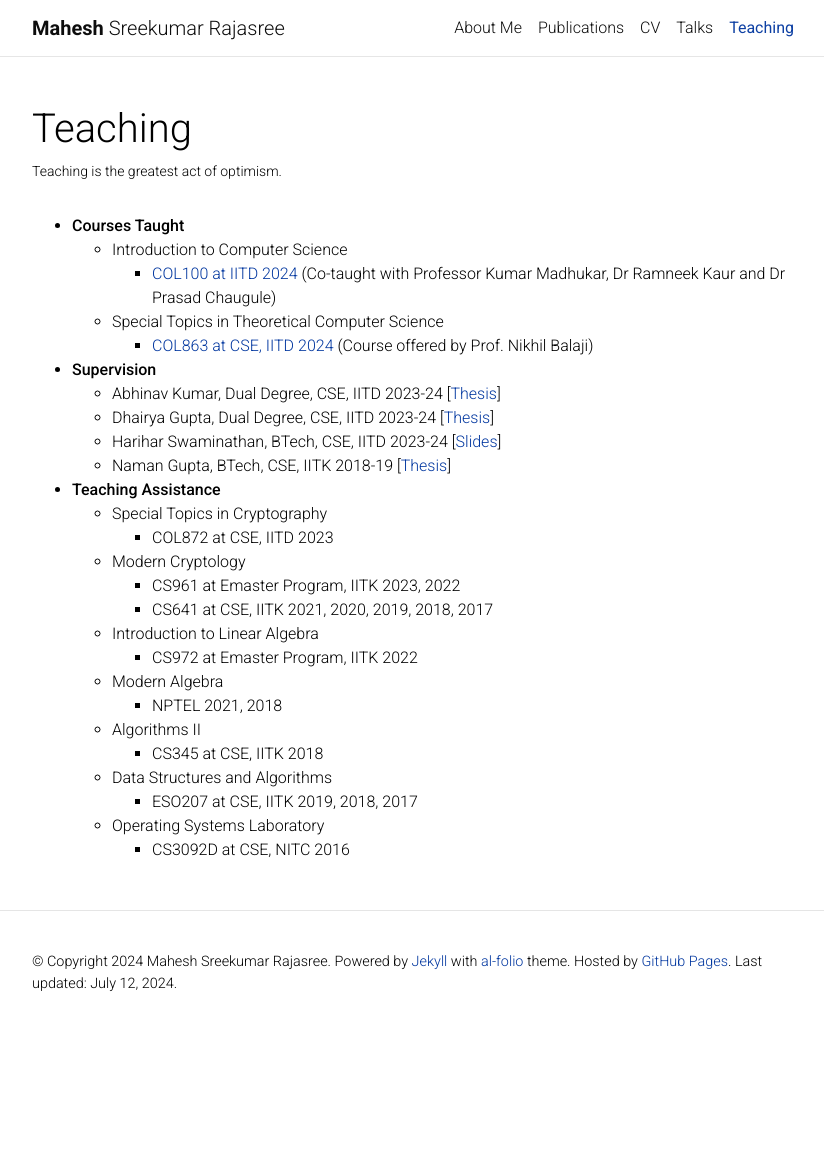
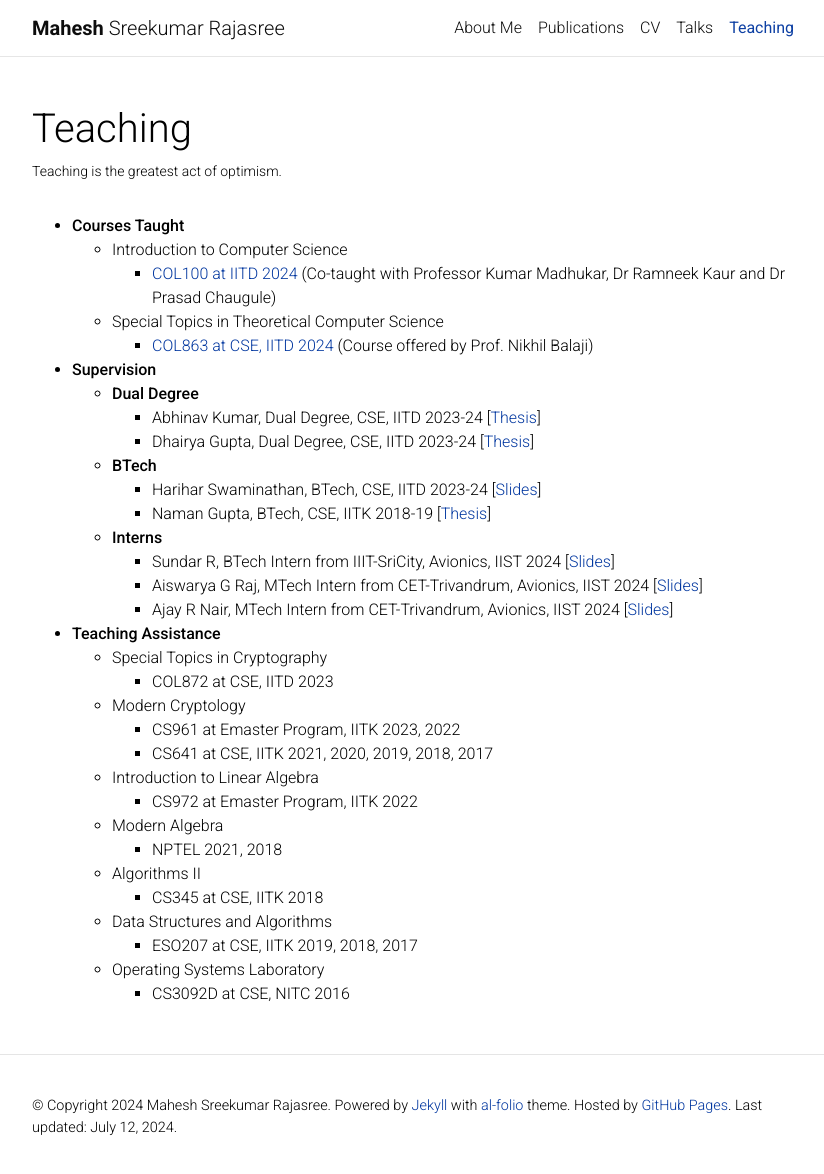
Before and after one commit to Mahe94/mahe94.github.io, a Jekyll site: the page built from _pages/teaching.md, in a window 1280 px wide and 1178 px high. Shown: the top 1174 px of the window, without its empty margins (223-1047 px from the left). Built offline with Jekyll 4.4.1, drawn with Linux system fonts in a browser that asks for light colours; comment, search, counter and statistics services are not loaded; a style sheet for code colours, icons or effects is not loaded.

Commit message:
Added IIST interns

```diff
--- a/_pages/teaching.md
+++ b/_pages/teaching.md
@@ -14,10 +14,16 @@ nav_order: 5
 		* <a href="https://sites.google.com/view/nikhilbalaji/holi2024">COL863 at CSE, IITD 2024</a> (Course offered by Prof. Nikhil Balaji)
 
 * __Supervision__
-	* Abhinav Kumar, Dual Degree, CSE, IITD 2023-24 [<a href="../assets/pdf/abhinav.pdf">Thesis</a>]
-	* Dhairya Gupta, Dual Degree, CSE, IITD 2023-24 [<a href="../assets/pdf/dhairya.pdf">Thesis</a>]
-	* Harihar Swaminathan, BTech, CSE, IITD 2023-24 [<a href="../assets/pdf/harihar.pdf">Slides</a>]
-	* Naman Gupta, BTech, CSE, IITK 2018-19 [<a href="../assets/pdf/naman.pdf">Thesis</a>]
+	* __Dual Degree__
+		* Abhinav Kumar, Dual Degree, CSE, IITD 2023-24 [<a href="../assets/pdf/abhinav.pdf">Thesis</a>]
+		* Dhairya Gupta, Dual Degree, CSE, IITD 2023-24 [<a href="../assets/pdf/dhairya.pdf">Thesis</a>]
+	* __BTech__
+		* Harihar Swaminathan, BTech, CSE, IITD 2023-24 [<a href="../assets/pdf/harihar.pdf">Slides</a>]
+		* Naman Gupta, BTech, CSE, IITK 2018-19 [<a href="../assets/pdf/naman.pdf">Thesis</a>]
+	* __Interns__
+		* Sundar R, BTech Intern from IIIT-SriCity, Avionics, IIST 2024 [<a href="../assets/pdf/sundar.pdf">Slides</a>]
+		* Aiswarya G Raj, MTech Intern from CET-Trivandrum, Avionics, IIST 2024 [<a href="../assets/pdf/aiswarya.pdf">Slides</a>]
+		* Ajay R Nair, MTech Intern from CET-Trivandrum, Avionics, IIST 2024 [<a href="../assets/pdf/ajay.pdf">Slides</a>]
 
 * __Teaching Assistance__
 	* Special Topics in Cryptography
```
